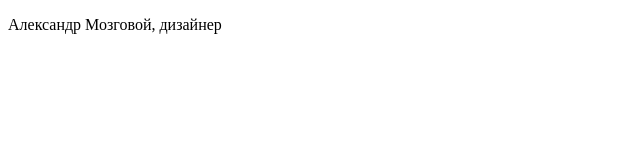
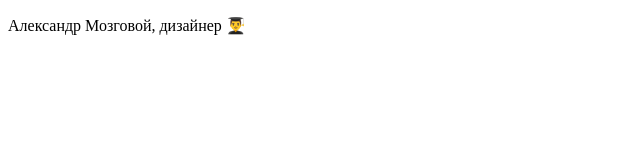
Before and after one commit to amzgy/mozg.nz.github.io, a plain HTML site: page index.html in a window 1280 px wide. Shown: the full height of the page, 0-640 px from the left. Drawn offline with Linux system fonts and the light colour scheme.

Commit message:
Up1 index.html

```diff
--- a/index.html
+++ b/index.html
@@ -2,9 +2,9 @@
 <html>
   <head>
    <meta charset="UTF-8">
-   <title>Александр Мозговой, дизайнер</title>
+   <title>Александр Мозговой, дизайнер </title>
   </head>
   <body>
-     <p>Александр Мозговой, дизайнер</p>
+     <p>Александр Мозговой, дизайнер 👨‍🎓</p>
   </body>
 </html>
```
